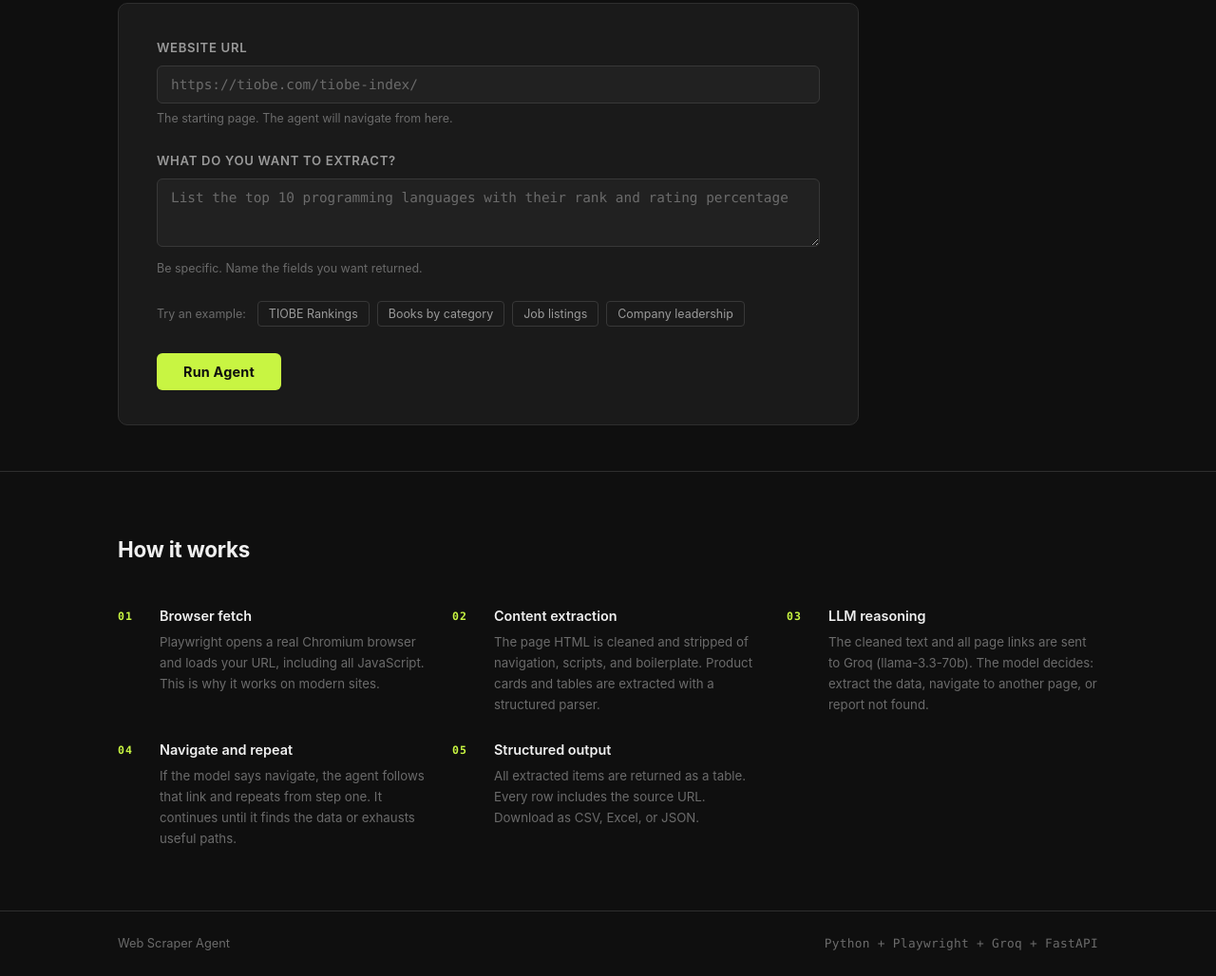
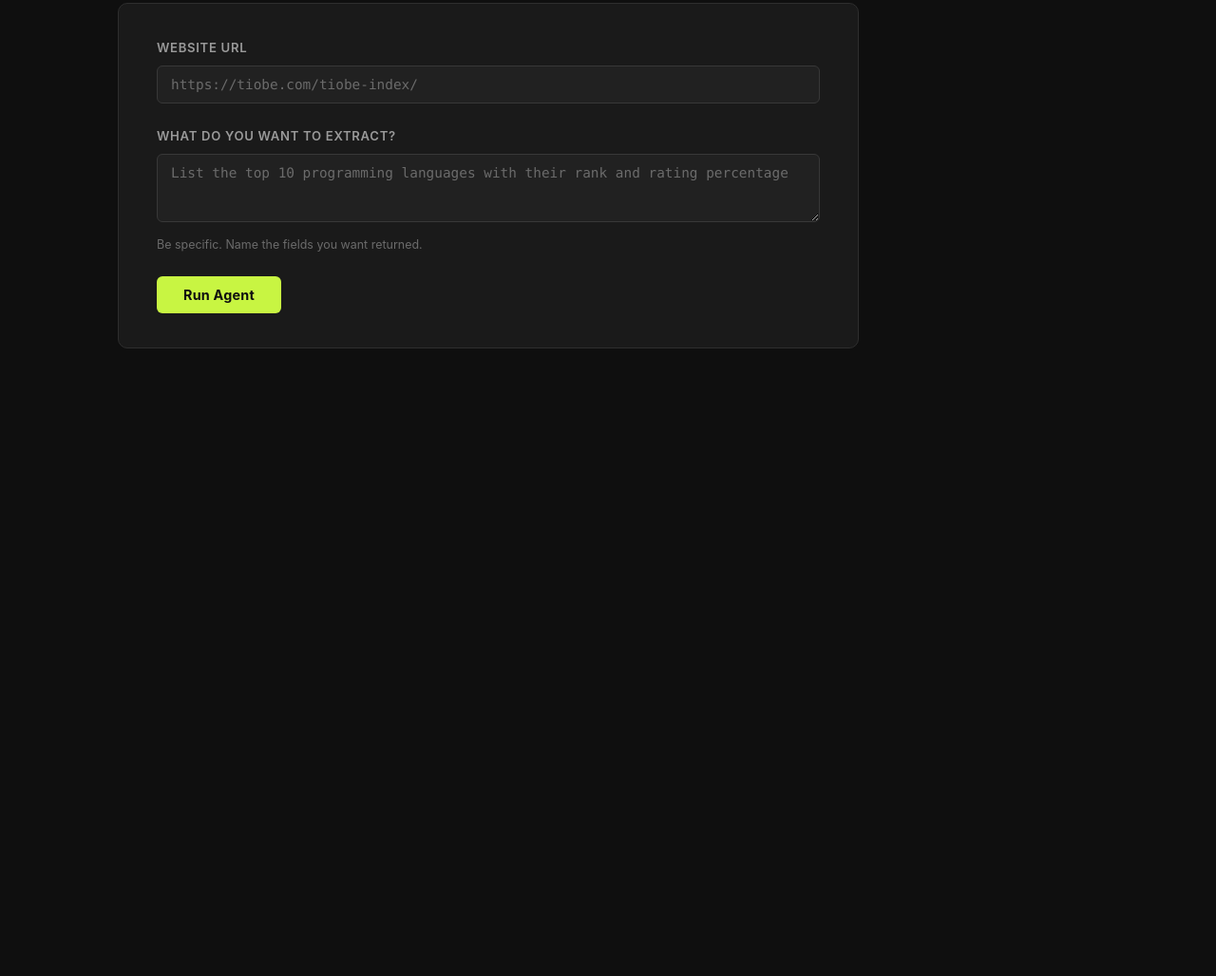
Before and after one commit to nehasuresh2204-lang/Automatic-web-scraper, a plain HTML site: page frontend/index.html in a window 1280 px wide. Shown: the part 404-1432 px from the top of the page at 95% size. After the commit the page ends 819 px from the top, so only its background shows below. Drawn offline with Linux system fonts and the light colour scheme; files that its build step writes are made by us from their sources; files whose address does not match are found by name.

Commit message:
frontend changes made

```diff
--- a/frontend/index.html
+++ b/frontend/index.html
@@ -13,12 +13,8 @@
       <div class="header-inner">
         <div class="brand">
           <span class="brand-name">Web Scraper Agent</span>
-          <span class="brand-tag">Autonomous. Agentic. Free.</span>
         </div>
-        <nav class="header-nav">
-          <a href="#how-it-works">How it works</a>
-          <a href="https://console.groq.com" target="_blank" rel="noopener">Get API Key</a>
-        </nav>
+
       </div>
     </div>
   </header>
@@ -28,7 +24,7 @@
     <!-- ── Hero ─────────────────────────────────────────────────────────── -->
     <section class="hero">
       <div class="container">
-        <h1>Extract structured data from any website.</h1>
+        <h1>Extract structured data from website.</h1>
         <p class="hero-sub">
           Give it a URL and a plain English question.
           The agent navigates, reasons, and returns a clean table you can download.
@@ -50,7 +46,6 @@
               autocomplete="off"
               spellcheck="false"
             />
-            <span class="field-hint">The starting page. The agent will navigate from here.</span>
           </div>
 
           <div class="form-group">
@@ -62,14 +57,6 @@
               spellcheck="false"
             ></textarea>
             <span class="field-hint">Be specific. Name the fields you want returned.</span>
-          </div>
-
-          <div class="form-examples">
-            <span class="examples-label">Try an example:</span>
-            <button class="example-btn" data-url="https://tiobe.com/tiobe-index/" data-query="List the top 10 programming languages with their rank and rating percentage">TIOBE Rankings</button>
-            <button class="example-btn" data-url="https://books.toscrape.com/" data-query="Give 5 books in the poetry category with name and price">Books by category</button>
-            <button class="example-btn" data-url="https://jmangroup.com/" data-query="Give all job openings with title, location and team">Job listings</button>
-            <button class="example-btn" data-url="https://jmangroup.com/" data-query="Give the name and title of all leadership team members">Company leadership</button>
           </div>
 
           <div class="form-actions">
@@ -137,62 +124,7 @@
         </div>
       </div>
     </section>
-
-    <!-- ── How it works ───────────────────────────────────────────────────── -->
-    <section class="how-section" id="how-it-works">
-      <div class="container">
-        <h2>How it works</h2>
-        <div class="steps">
-          <div class="step">
-            <div class="step-number">01</div>
-            <div class="step-content">
-              <h4>Browser fetch</h4>
-              <p>Playwright opens a real Chromium browser and loads your URL, including all JavaScript. This is why it works on modern sites.</p>
-            </div>
-          </div>
-          <div class="step">
-            <div class="step-number">02</div>
-            <div class="step-content">
-              <h4>Content extraction</h4>
-              <p>The page HTML is cleaned and stripped of navigation, scripts, and boilerplate. Product cards and tables are extracted with a structured parser.</p>
-            </div>
-          </div>
-          <div class="step">
-            <div class="step-number">03</div>
-            <div class="step-content">
-              <h4>LLM reasoning</h4>
-              <p>The cleaned text and all page links are sent to Groq (llama-3.3-70b). The model decides: extract the data, navigate to another page, or report not found.</p>
-            </div>
-          </div>
-          <div class="step">
-            <div class="step-number">04</div>
-            <div class="step-content">
-              <h4>Navigate and repeat</h4>
-              <p>If the model says navigate, the agent follows that link and repeats from step one. It continues until it finds the data or exhausts useful paths.</p>
-            </div>
-          </div>
-          <div class="step">
-            <div class="step-number">05</div>
-            <div class="step-content">
-              <h4>Structured output</h4>
-              <p>All extracted items are returned as a table. Every row includes the source URL. Download as CSV, Excel, or JSON.</p>
-            </div>
-          </div>
-        </div>
-      </div>
-    </section>
-
   </main>
-
-  <footer class="site-footer">
-    <div class="container">
-      <div class="footer-inner">
-        <span>Web Scraper Agent</span>
-        <span class="footer-stack">Python + Playwright + Groq + FastAPI</span>
-      </div>
-    </div>
-  </footer>
-
   <script src="/static/app.js"></script>
 
 </body>
--- a/frontend/style.css
+++ b/frontend/style.css
@@ -206,39 +206,6 @@
   text-decoration: underline;
 }
 
-/* ── Example buttons ──────────────────────────────────────────────────────── */
-
-.form-examples {
-  display: flex;
-  flex-wrap: wrap;
-  align-items: center;
-  gap: 8px;
-  margin-bottom: 28px;
-}
-
-.examples-label {
-  font-size: 0.78rem;
-  color: var(--muted);
-  margin-right: 4px;
-  white-space: nowrap;
-}
-
-.example-btn {
-  background: transparent;
-  border: 1px solid var(--border-light);
-  border-radius: 4px;
-  color: var(--mid);
-  cursor: pointer;
-  font-family: var(--font-body);
-  font-size: 0.78rem;
-  padding: 5px 11px;
-  transition: border-color 0.15s, color 0.15s;
-}
-
-.example-btn:hover {
-  border-color: var(--accent-border);
-  color: var(--accent);
-}
 
 /* ── Action buttons ───────────────────────────────────────────────────────── */
 
@@ -563,80 +530,6 @@
   line-height: 1.6;
 }
 
-/* ── How it works ─────────────────────────────────────────────────────────── */
-
-.how-section {
-  border-top: 1px solid var(--border);
-  padding: 64px 0;
-}
-
-.how-section h2 {
-  font-size: 1.4rem;
-  font-weight: 700;
-  color: var(--white);
-  margin-bottom: 40px;
-  letter-spacing: -0.2px;
-}
-
-.steps {
-  display: grid;
-  grid-template-columns: repeat(auto-fill, minmax(280px, 1fr));
-  gap: 24px;
-}
-
-.step {
-  display: flex;
-  gap: 20px;
-}
-
-.step-number {
-  font-family: var(--font-mono);
-  font-size: 0.72rem;
-  font-weight: 700;
-  color: var(--accent);
-  letter-spacing: 1px;
-  padding-top: 3px;
-  min-width: 24px;
-}
-
-.step-content h4 {
-  font-size: 0.9rem;
-  font-weight: 600;
-  color: var(--white);
-  margin-bottom: 6px;
-}
-
-.step-content p {
-  font-size: 0.83rem;
-  color: var(--muted);
-  line-height: 1.65;
-}
-
-/* ── Footer ───────────────────────────────────────────────────────────────── */
-
-.site-footer {
-  border-top: 1px solid var(--border);
-  padding: 24px 0;
-}
-
-.footer-inner {
-  display: flex;
-  justify-content: space-between;
-  align-items: center;
-  flex-wrap: wrap;
-  gap: 8px;
-}
-
-.site-footer span {
-  font-size: 0.8rem;
-  color: var(--muted);
-}
-
-.footer-stack {
-  font-family: var(--font-mono);
-  font-size: 0.72rem;
-  letter-spacing: 0.3px;
-}
 
 /* ── Scrollbar ────────────────────────────────────────────────────────────── */
 
```
